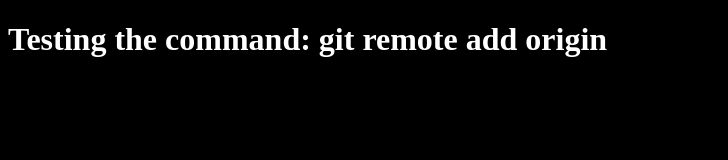
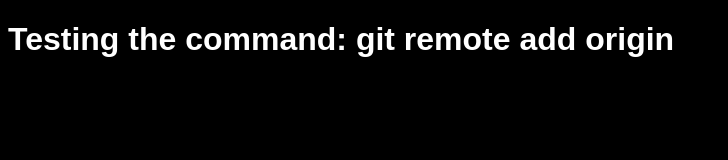
Before and after one commit to caio2049/curso-github, a plain HTML site: page index.html in a window 1280 px wide. Shown: the whole page, without its empty margins (0-728 px from the left). Drawn offline with Linux system fonts and the light colour scheme.

Commit message:
update the font

```diff
--- a/style.css
+++ b/style.css
@@ -4,4 +4,5 @@ body {
 
 * {
   color: white;
+  font-family: "mononoki", sans-serif;
 }
```
